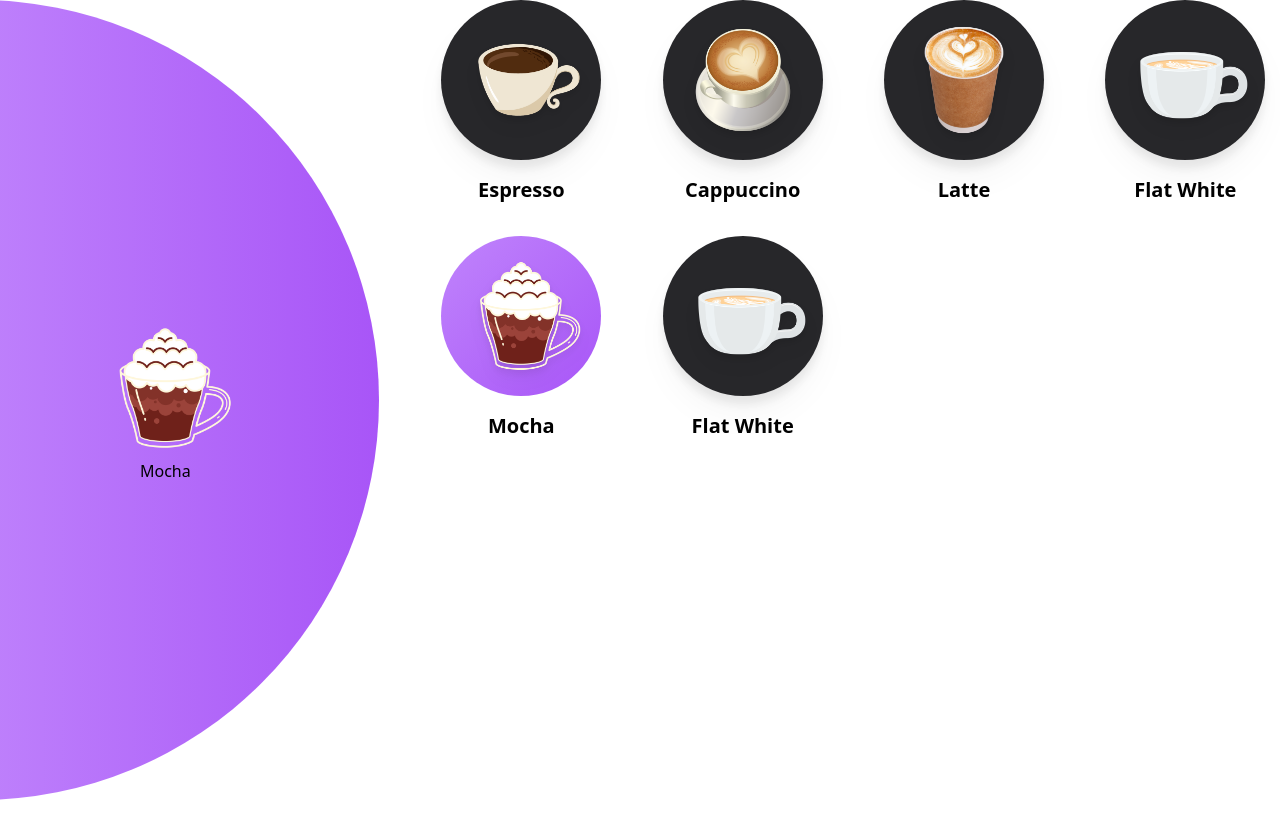
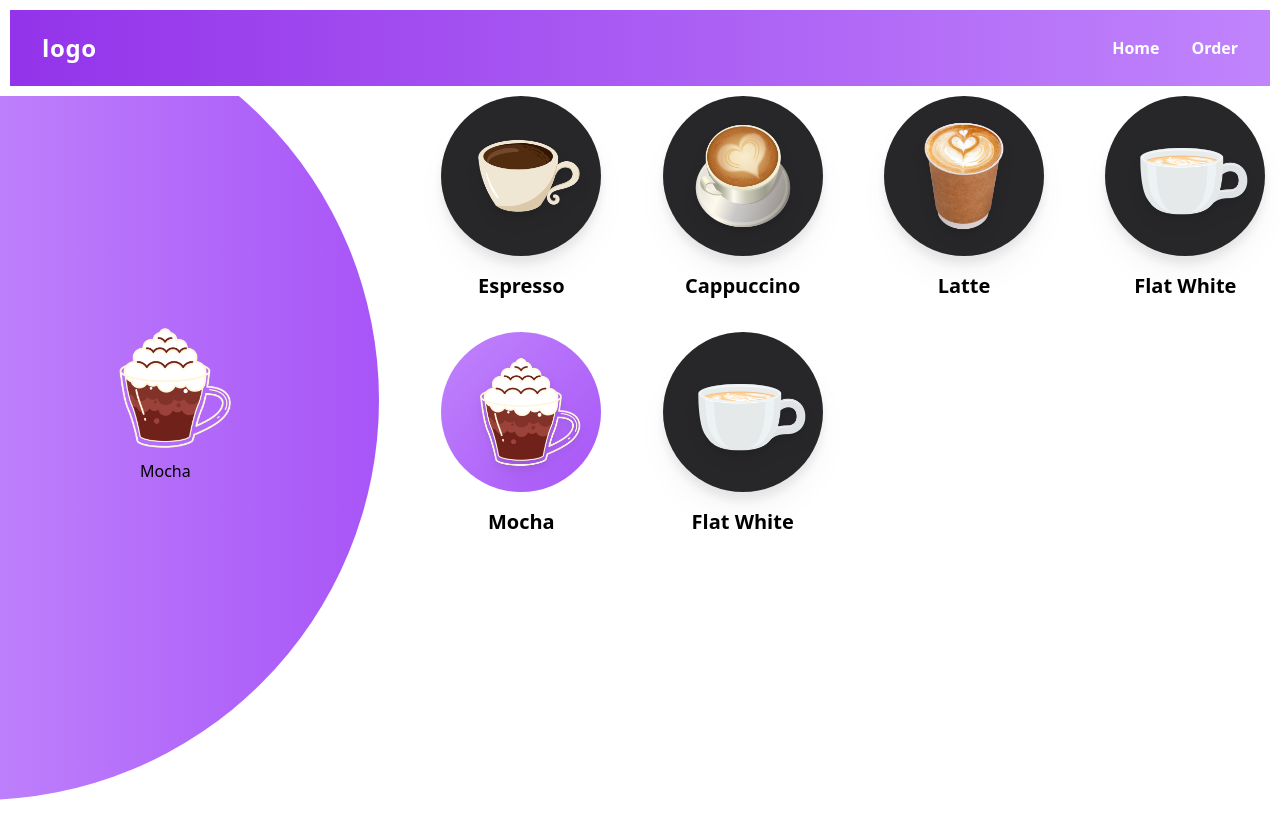
Before and after one commit to alexx-jones/coffee, a Next.js app: page /order in a window 1280 px wide. Shown: the top 838 px of the page. Before the commit the page ends 800 px from the top, so only its background shows below. Built offline with nearby package versions, Linux system fonts and the light colour scheme.

Commit message:
Navbar completion. Automatic navbar rendering.

```diff
--- a/components/nav/LeftNavbar.js
+++ b/components/nav/LeftNavbar.js
@@ -1,5 +1,8 @@
+import Image from "next/image"
 export default function LeftNavbar() {
     return (
-        <></>
+        <div>
+            <span className="font-extrabold text-white tracking-wide text-2xl">logo</span>
+        </div>
     )
 }
--- /dev/null
+++ b/components/nav/NavItem.js
@@ -0,0 +1,14 @@
+import { useRouter } from "next/router";
+
+export default function NavItem({ active, text, link }) {
+    const router = useRouter();
+
+    const redirect = () => {
+        router.push(link);
+    }
+    return (
+        <div className={`text-white ${active ? "font-extrabold cursor-default" : "font-semibold cursor-pointer"}`} onClick={active ? null : redirect}>
+            {text}
+        </div>
+    );
+}
--- /dev/null
+++ b/components/nav/RightNavbar.js
@@ -0,0 +1,33 @@
+import NavItem from "./NavItem";
+import { usePathname } from 'next/navigation';
+import { useState, useEffect } from "react";
+
+
+export default function RightNavbar() {
+    const [navbarItems, setNavbarItems] = useState([]);
+    const currentPath = usePathname();
+
+
+    useEffect(() => {
+      const fetchData = async () => {
+        try {
+          const response = await fetch("/config.json");
+          const data = await (response.json());
+          setNavbarItems(data.navbarItems);
+        } catch (error) {
+          console.error("Error fetching navbar items:", error);
+        }
+      };
+
+      fetchData();
+    }, []); // Pulling Navbar Items
+
+
+    return (
+        <div className="w-full flex justify-end items-center gap-8 text-white">
+            {navbarItems.map((item) => (
+                <NavItem active={item.link === currentPath} text={item.text} link={item.link} key={item.id}/>
+            ))}
+        </div>
+    )
+}
--- a/components/nav/navbar.js
+++ b/components/nav/navbar.js
@@ -1,9 +1,13 @@
 import LeftNavbar from "./LeftNavbar"
+import RightNavbar from "./RightNavbar"
 export default function Navbar() {
     return (
         <>
-            <div className="w-screen absolute top-0 left-0 right-0 z-50 bg-gradient-to-r from-purple-600 to-purple-400 border-[10px] border-white lg:min-h-[6rem]">
-                <LeftNavbar />
+            <div className="w-screen relative top-0 left-0 right-0 z-50 bg-gradient-to-r from-purple-600 to-purple-400 border-[10px] border-white lg:min-h-[6rem] flex flex-col">
+                <div className="w-full flex items-center justify-between py-4 px-8 flex-grow">
+                    <LeftNavbar />
+                    <RightNavbar />
+                </div>
             </div>
         </>
     )
--- a/pages/_app.js
+++ b/pages/_app.js
@@ -1,5 +1,41 @@
+// pages/_app.js
+
+import Navbar from '@/components/nav/navbar';
+import { useEffect, useState } from 'react';
+import { usePathname } from 'next/navigation';
 import '@/styles/globals.css'
 
-export default function App({ Component, pageProps }) {
-  return <Component {...pageProps} />
+
+function MyApp({ Component, pageProps }) {
+  const [displayNav, setDisplayNav] = useState(false);
+  const currentPath = usePathname();
+
+  useEffect(() => {
+    const fetchData = async () => {
+      try {
+        const response = await fetch("/config.json");
+        const data = await response.json();
+
+        // Check if "nonNavbar" property exists in the JSON data
+        const nonNavItems = data.nonNavbar || [];
+
+        if (!nonNavItems.includes(currentPath)) {
+          setDisplayNav(true);
+        }
+      } catch (error) {
+        console.error("Error fetching navbar items:", error);
+      }
+    };
+
+    fetchData();
+  }, [currentPath]); // Pulling Navbar Items
+
+  return (
+    <>
+      {displayNav && <Navbar />}
+      <Component {...pageProps} />
+    </>
+  );
 }
+
+export default MyApp;
--- a/pages/_document.js
+++ b/pages/_document.js
@@ -1,6 +1,7 @@
 import { Html, Head, Main, NextScript } from 'next/document'
 
 export default function Document() {
+
   return (
     <Html lang="en">
       <Head />
--- a/pages/index.js
+++ b/pages/index.js
@@ -6,7 +6,6 @@ import { useState } from "react";
 export default function Home() {
   return (
     <main className={`flex min-h-screen flex-col items-center justify-between p-24`}>
-        <Navbar />
     </main>
   )
 }
--- /dev/null
+++ b/public/config.json
@@ -0,0 +1,18 @@
+{
+    "navbarItems": [
+      {
+        "id": 1,
+        "text": "Home",
+        "link": "/"
+      },
+      {
+        "id": 2,
+        "text": "Order",
+        "link": "/order"
+      }
+    ],
+    "nonNavbar": [
+      "/login",
+      "/signup"
+    ]
+  }
```
